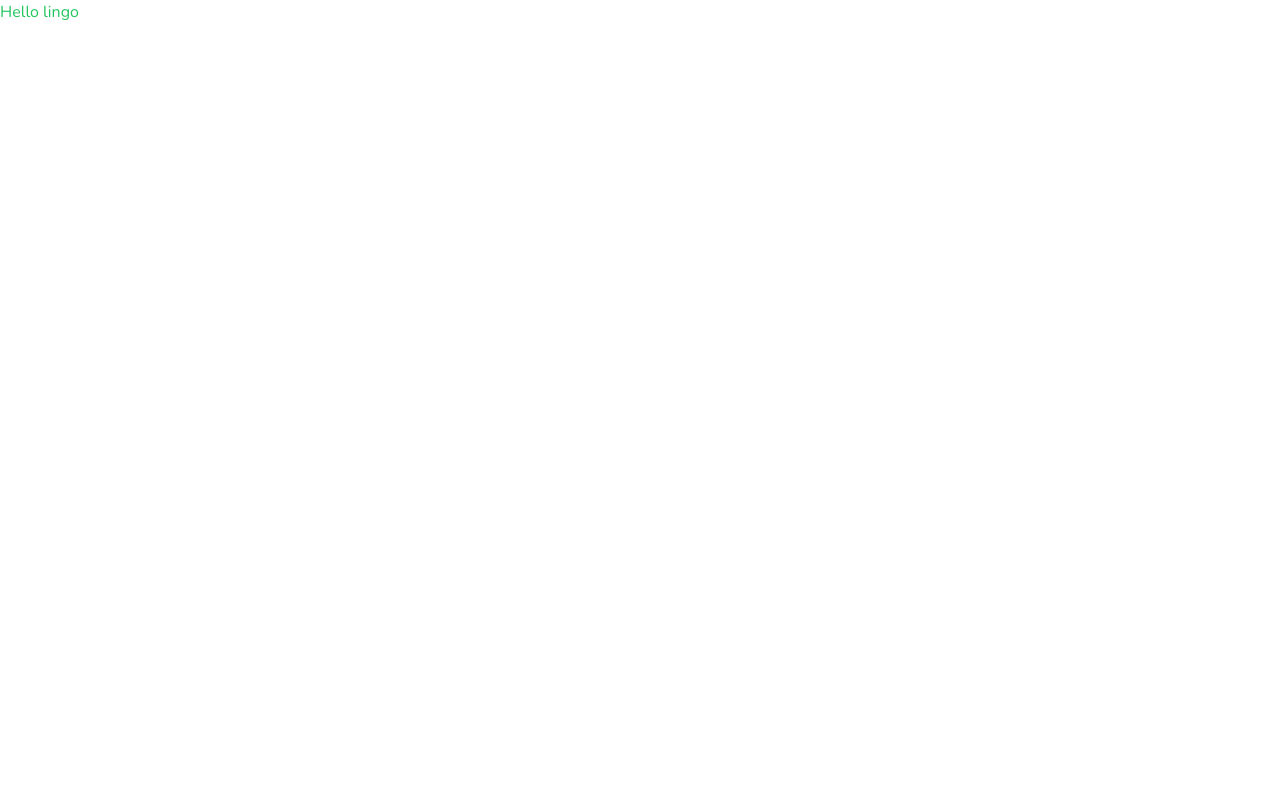
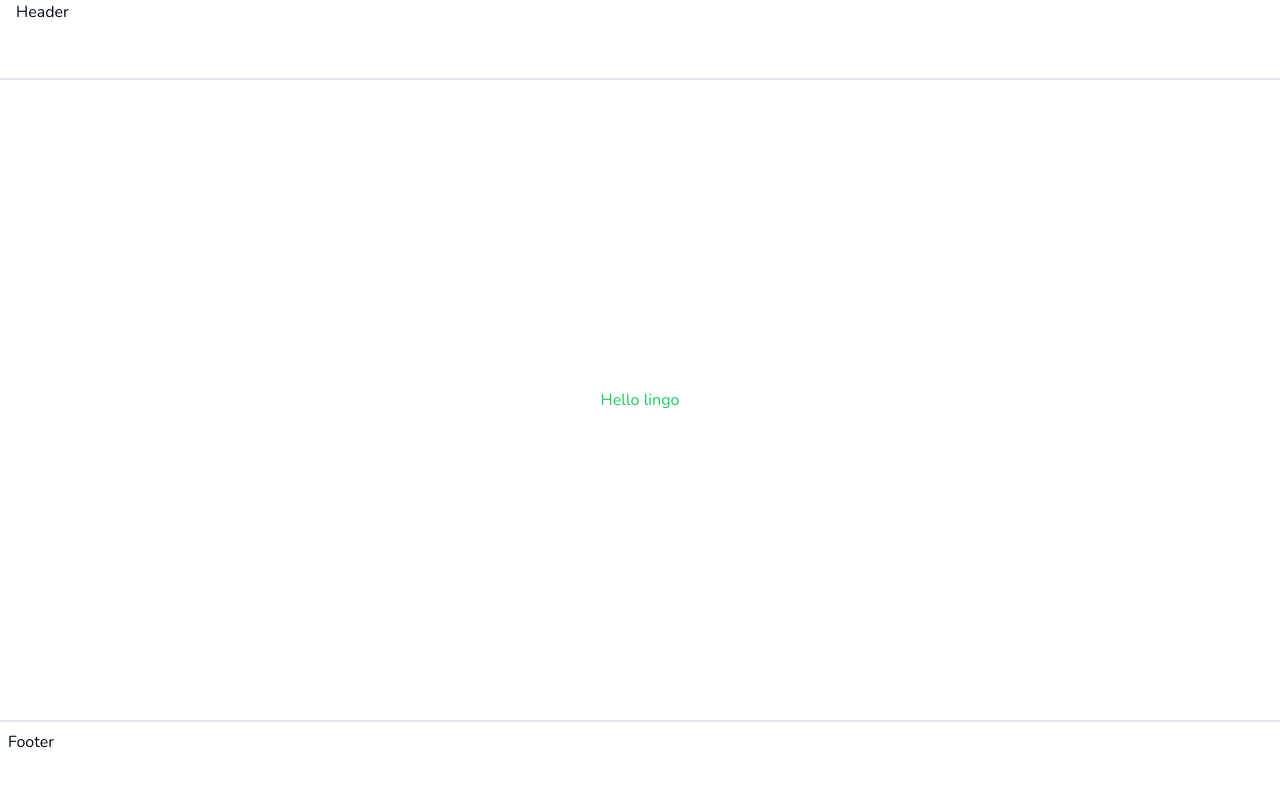
Before and after one commit to avikalp987/lingo, a Next.js app: page / in a window 1280 px wide. Shown: the top 786 px of the page. Built offline with nearby package versions, Linux system fonts and the light colour scheme.

Commit message:
Marketing Skeleton

```diff
--- /dev/null
+++ b/app/(marketing)/footer.tsx
@@ -0,0 +1,7 @@
+export const Footer = () => {
+    return (
+        <footer className="hidden lg:block h-20 w-full border-t-2 border-slate-200 p-2">
+            Footer
+        </footer>
+    )
+}
--- /dev/null
+++ b/app/(marketing)/header.tsx
@@ -0,0 +1,7 @@
+export const Header = () => {
+    return (
+        <header className="h-20 w-full border-b-2 border-slate-200 px-4">
+            Header
+        </header>
+    )
+}
--- /dev/null
+++ b/app/(marketing)/layout.tsx
@@ -0,0 +1,23 @@
+import { Footer } from "./footer"
+import { Header } from "./header"
+
+type Props = {
+    children: React.ReactNode
+}
+
+const MarketingLayout = ({
+    children
+}: Props) => {
+
+    return (
+        <div className="min-h-screen flex flex-col">
+            <Header />
+            <main className="flex-1 flex-col items-center justify-center flex">
+                {children}
+            </main>
+            <Footer />
+        </div>
+    )
+}
+
+export default MarketingLayout
```
Also changed, not shown: app/(marketing)/page.tsx (renamed from app/page.tsx).
